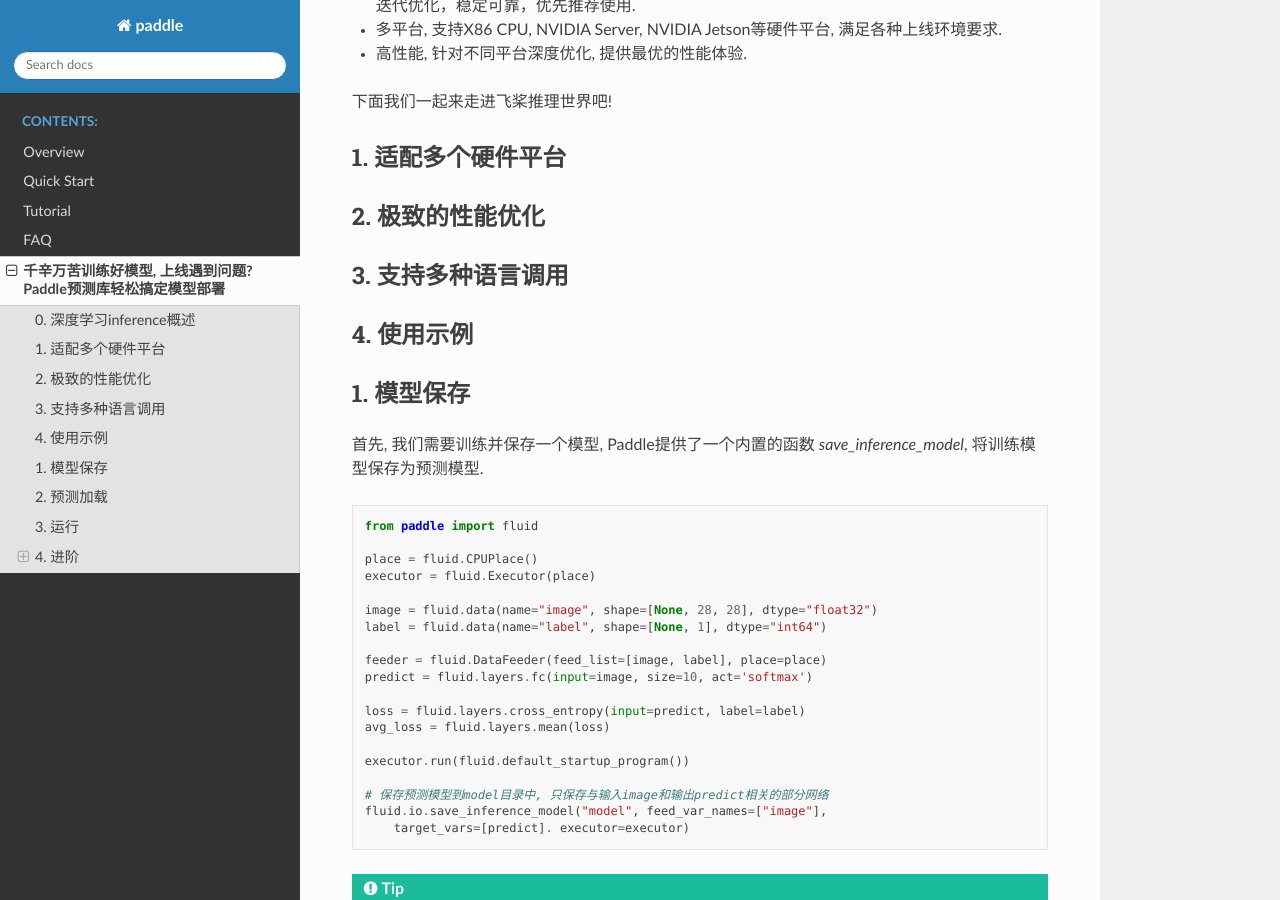
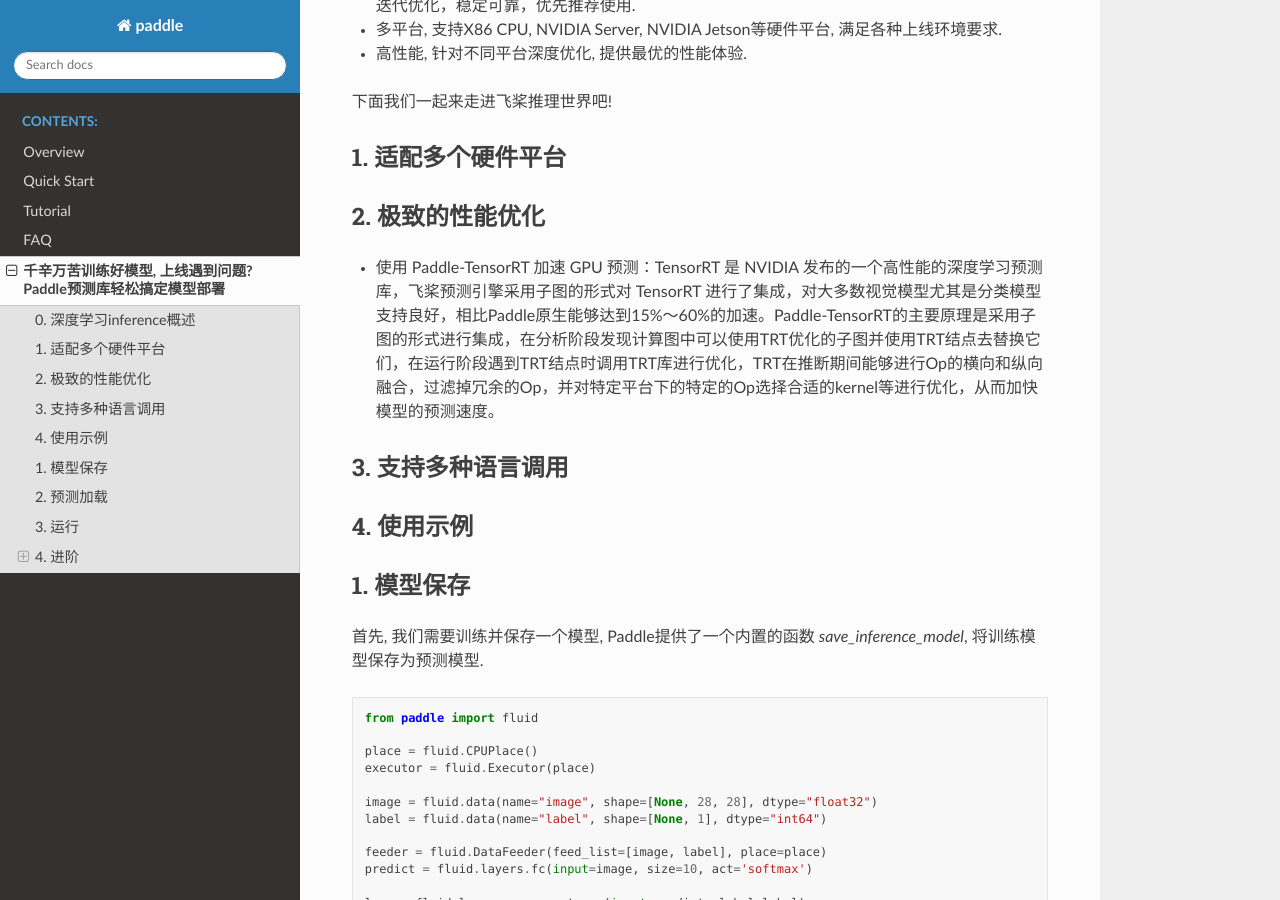
Before and after one commit to fc500110/paddle-infer-doc, a Sphinx documentation site: the page built from source/1.7.rst, in a window 1280 px wide and 900 px high, scrolled down 657 px. Built offline with Sphinx 7.4.7 and the Read the Docs theme 2.0.0, drawn with Linux system fonts in a browser that asks for light colours; pages that are not in the unit, such as notebooks, are missing from menus.

Commit message:
refine trt intro

```diff
--- a/source/1.7.rst
+++ b/source/1.7.rst
@@ -29,6 +29,7 @@
 2. 极致的性能优化
 ----------
 
+* 使用 Paddle-TensorRT 加速 GPU 预测：TensorRT 是 NVIDIA 发布的一个高性能的深度学习预测库，飞桨预测引擎采用子图的形式对 TensorRT 进行了集成，对大多数视觉模型尤其是分类模型支持良好，相比Paddle原生能够达到15%～60%的加速。Paddle-TensorRT的主要原理是采用子图的形式进行集成，在分析阶段发现计算图中可以使用TRT优化的子图并使用TRT结点去替换它们，在运行阶段遇到TRT结点时调用TRT库进行优化，TRT在推断期间能够进行Op的横向和纵向融合，过滤掉冗余的Op，并对特定平台下的特定的Op选择合适的kernel等进行优化，从而加快模型的预测速度。
 
 3. 支持多种语言调用
 ----------
```
